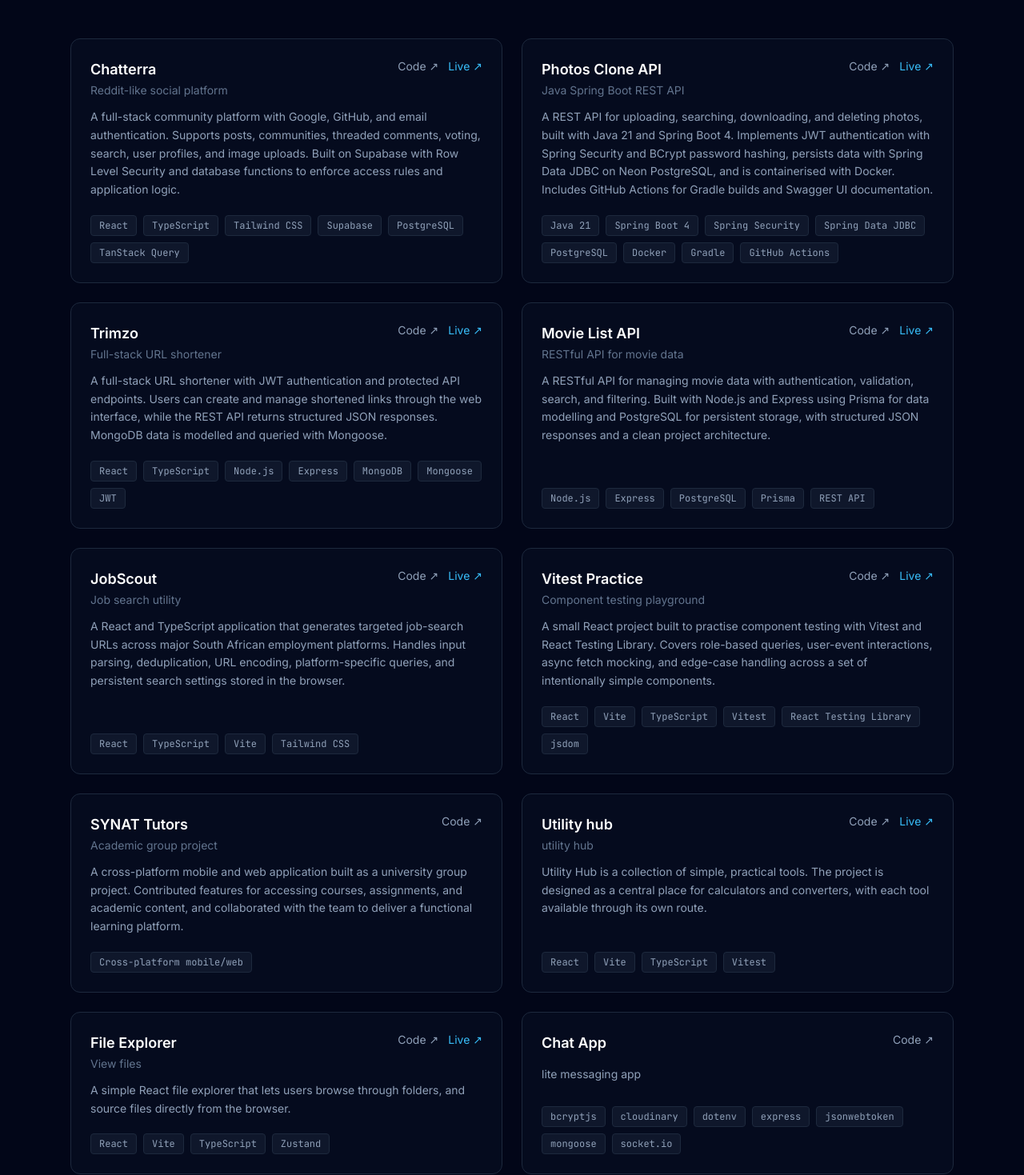
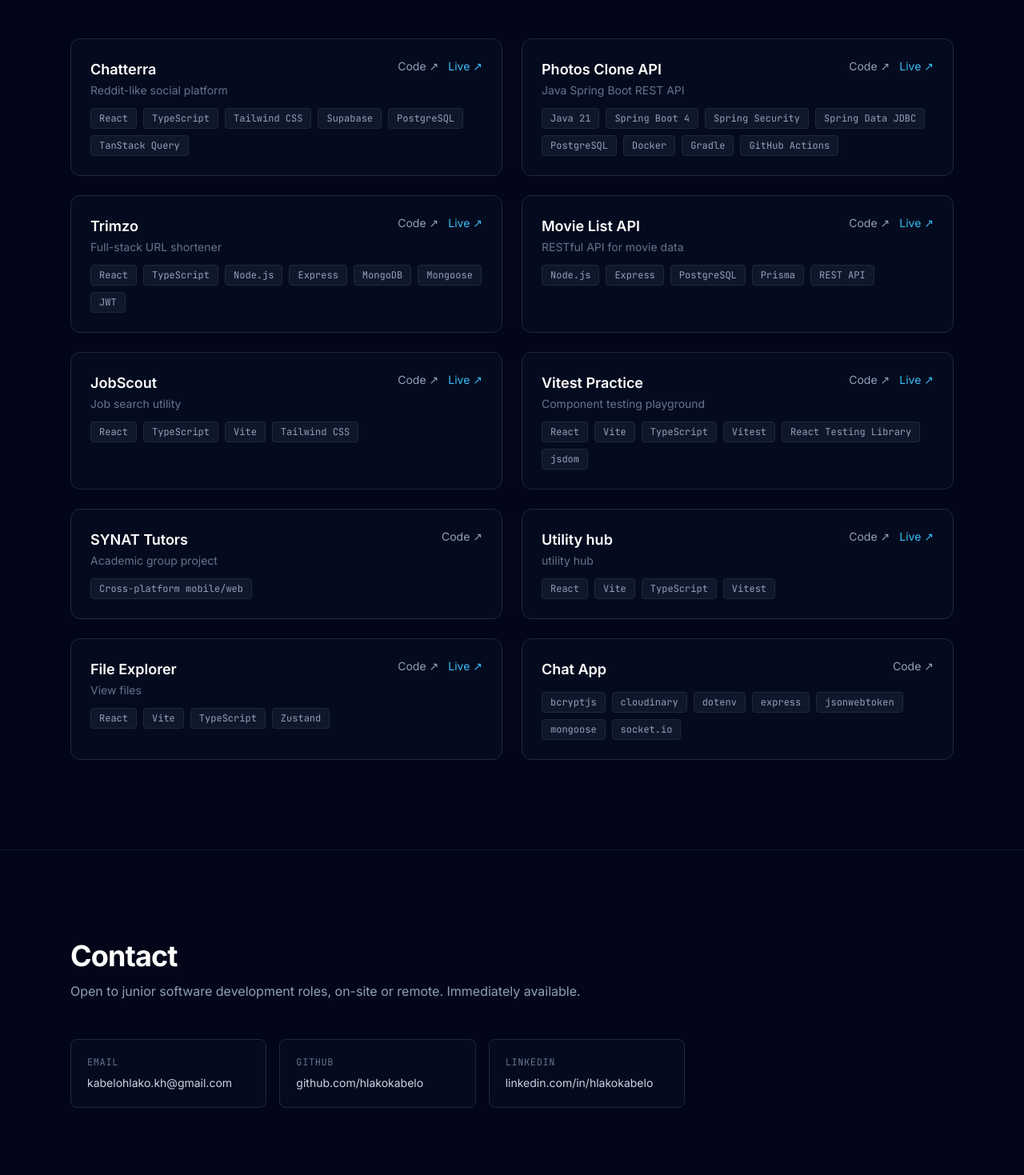
Before and after one commit to hlakokabelo/projects, a React (Vite) app: page / in a window 1280 px wide. Shown: the part 161-1630 px from the top of the page at 80% size. Built offline with nearby package versions, Linux system fonts and the light colour scheme.

Commit message:
removed description

```diff
--- a/src/components/ProjectCard.tsx
+++ b/src/components/ProjectCard.tsx
@@ -36,10 +36,6 @@ export default function ProjectCard({ project }: Props) {
         </div>
       </div>
 
-      <p className="text-sm text-slate-400 leading-relaxed mb-5 grow">
-        {project.description}
-      </p>
-
       <div className="flex flex-wrap gap-2">
         {project.stack.map((tech) => (
           <span key={tech} className="tag">
--- a/src/data/projects.ts
+++ b/src/data/projects.ts
@@ -1,7 +1,6 @@
 export type Project = {
   name: string;
   tagline: string;
-  description: string;
   stack: string[];
   source: string;
   live?: string;
@@ -12,8 +11,6 @@ export const projects: Project[] = [
   {
     name: "Chatterra",
     tagline: "Reddit-like social platform",
-    description:
-      "A full-stack community platform with Google, GitHub, and email authentication. Supports posts, communities, threaded comments, voting, search, user profiles, and image uploads. Built on Supabase with Row Level Security and database functions to enforce access rules and application logic.",
     stack: [
       "React",
       "TypeScript",
@@ -29,8 +26,6 @@ export const projects: Project[] = [
   {
     name: "Photos Clone API",
     tagline: "Java Spring Boot REST API",
-    description:
-      "A REST API for uploading, searching, downloading, and deleting photos, built with Java 21 and Spring Boot 4. Implements JWT authentication with Spring Security and BCrypt password hashing, persists data with Spring Data JDBC on Neon PostgreSQL, and is containerised with Docker. Includes GitHub Actions for Gradle builds and Swagger UI documentation.",
     stack: [
       "Java 21",
       "Spring Boot 4",
@@ -48,8 +43,6 @@ export const projects: Project[] = [
   {
     name: "Trimzo",
     tagline: "Full-stack URL shortener",
-    description:
-      "A full-stack URL shortener with JWT authentication and protected API endpoints. Users can create and manage shortened links through the web interface, while the REST API returns structured JSON responses. MongoDB data is modelled and queried with Mongoose.",
     stack: [
       "React",
       "TypeScript",
@@ -66,8 +59,6 @@ export const projects: Project[] = [
   {
     name: "Movie List API",
     tagline: "RESTful API for movie data",
-    description:
-      "A RESTful API for managing movie data with authentication, validation, search, and filtering. Built with Node.js and Express using Prisma for data modelling and PostgreSQL for persistent storage, with structured JSON responses and a clean project architecture.",
     stack: ["Node.js", "Express", "PostgreSQL", "Prisma", "REST API"],
     source: "https://github.com/hlakokabelo/movie-list-api",
     live: "https://movie-list-api-z4dh.onrender.com/api",
@@ -76,8 +67,6 @@ export const projects: Project[] = [
   {
     name: "JobScout",
     tagline: "Job search utility",
-    description:
-      "A React and TypeScript application that generates targeted job-search URLs across major South African employment platforms. Handles input parsing, deduplication, URL encoding, platform-specific queries, and persistent search settings stored in the browser.",
     stack: ["React", "TypeScript", "Vite", "Tailwind CSS"],
     source: "https://github.com/hlakokabelo/JobScout",
     live: "https://jobscout-za.vercel.app",
@@ -86,8 +75,6 @@ export const projects: Project[] = [
   {
     name: "Vitest Practice",
     tagline: "Component testing playground",
-    description:
-      "A small React project built to practise component testing with Vitest and React Testing Library. Covers role-based queries, user-event interactions, async fetch mocking, and edge-case handling across a set of intentionally simple components.",
     stack: [
       "React",
       "Vite",
@@ -103,8 +90,6 @@ export const projects: Project[] = [
   {
     name: "SYNAT Tutors",
     tagline: "Academic group project",
-    description:
-      "A cross-platform mobile and web application built as a university group project. Contributed features for accessing courses, assignments, and academic content, and collaborated with the team to deliver a functional learning platform.",
     stack: ["Cross-platform mobile/web"],
     source: "https://github.com/hlakokabelo",
     featured: true,
@@ -112,8 +97,6 @@ export const projects: Project[] = [
   {
     name: "Utility hub",
     tagline: "utility hub",
-    description:
-      "Utility Hub is a collection of simple, practical tools. The project is designed as a central place for calculators and converters, with each tool available through its own route.",
     stack: ["React", "Vite", "TypeScript", "Vitest"],
     source: "https://github.com/hlakokabelo/Utility-hub",
     featured: true,
@@ -122,8 +105,6 @@ export const projects: Project[] = [
   {
     name: "File Explorer",
     tagline: "View files",
-    description:
-      "A simple React file explorer that lets users browse through folders, and source files directly from the browser.",
     stack: ["React", "Vite", "TypeScript", "Zustand"],
     source: "https://github.com/hlakokabelo/File-Explorer",
     featured: true,
@@ -133,7 +114,6 @@ export const projects: Project[] = [
   {
     name: "Chat App",
     tagline: "",
-    description: "lite messaging app",
     stack: [
       "bcryptjs",
       "cloudinary",
```
